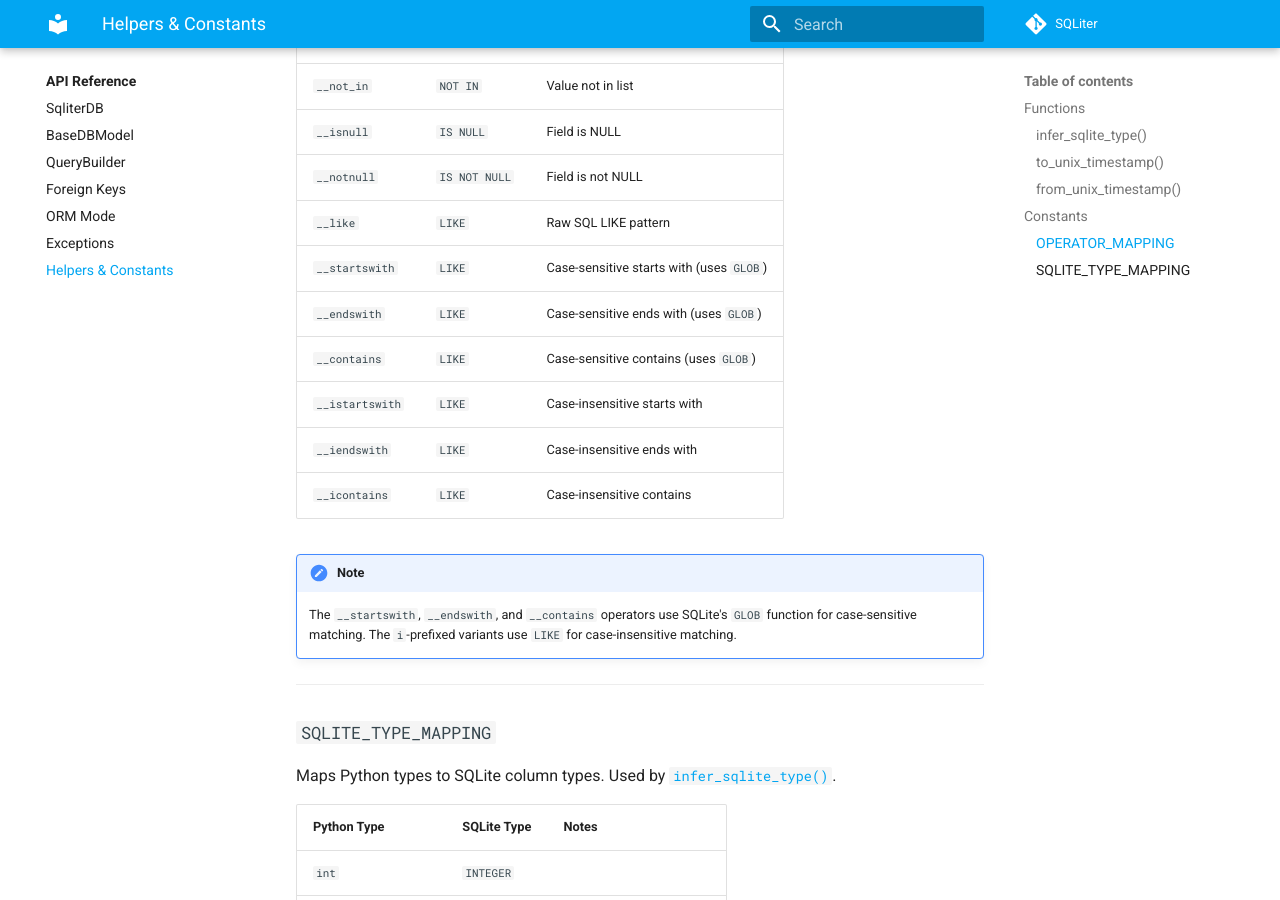
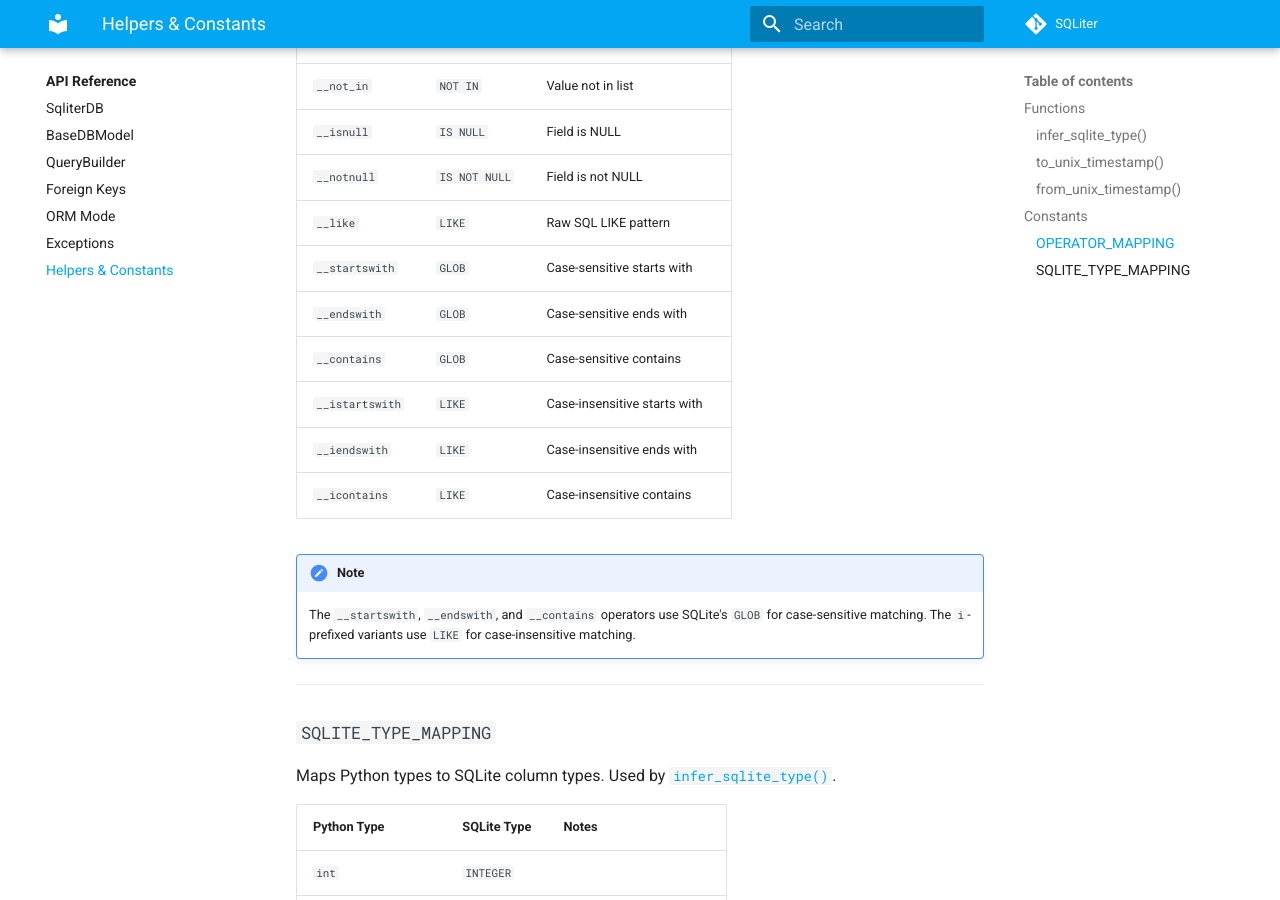
Before and after one commit to seapagan/sqliter-py, an MkDocs documentation site: the page built from docs/api-reference/helpers.md, in a window 1280 px wide and 900 px high, scrolled down 3232 px. Built offline with MkDocs 1.6.1 and Material for MkDocs 9.7.7, drawn with Linux system fonts in a browser that asks for light colours; plug-ins that fetch from the network failed and are left out; comment, search, counter and statistics services are not loaded.

Commit message:
Clarify GLOB operators in helpers docs

```diff
--- a/docs/api-reference/helpers.md
+++ b/docs/api-reference/helpers.md
@@ -132,30 +132,30 @@ d = from_unix_timestamp(1705320000, datetime.date)
 Maps SQLiter filter operator suffixes to their SQL equivalents. Used by
 [`QueryBuilder.filter()`](query-builder.md#filter).
 
-| Operator        | SQL           | Description                              |
-| --------------- | ------------- | ---------------------------------------- |
-| `__lt`          | `<`           | Less than                                |
-| `__lte`         | `<=`          | Less than or equal                       |
-| `__gt`          | `>`           | Greater than                             |
-| `__gte`         | `>=`          | Greater than or equal                    |
-| `__eq`          | `=`           | Equal (default when no suffix)           |
-| `__ne`          | `!=`          | Not equal                                |
-| `__in`          | `IN`          | Value in list                            |
-| `__not_in`      | `NOT IN`      | Value not in list                        |
-| `__isnull`      | `IS NULL`     | Field is NULL                            |
-| `__notnull`     | `IS NOT NULL` | Field is not NULL                        |
-| `__like`        | `LIKE`        | Raw SQL LIKE pattern                     |
-| `__startswith`  | `LIKE`        | Case-sensitive starts with (uses `GLOB`) |
-| `__endswith`    | `LIKE`        | Case-sensitive ends with (uses `GLOB`)   |
-| `__contains`    | `LIKE`        | Case-sensitive contains (uses `GLOB`)    |
-| `__istartswith` | `LIKE`        | Case-insensitive starts with             |
-| `__iendswith`   | `LIKE`        | Case-insensitive ends with               |
-| `__icontains`   | `LIKE`        | Case-insensitive contains                |
+| Operator        | SQL           | Description                    |
+| --------------- | ------------- | ------------------------------ |
+| `__lt`          | `<`           | Less than                      |
+| `__lte`         | `<=`          | Less than or equal             |
+| `__gt`          | `>`           | Greater than                   |
+| `__gte`         | `>=`          | Greater than or equal          |
+| `__eq`          | `=`           | Equal (default when no suffix) |
+| `__ne`          | `!=`          | Not equal                      |
+| `__in`          | `IN`          | Value in list                  |
+| `__not_in`      | `NOT IN`      | Value not in list              |
+| `__isnull`      | `IS NULL`     | Field is NULL                  |
+| `__notnull`     | `IS NOT NULL` | Field is not NULL              |
+| `__like`        | `LIKE`        | Raw SQL LIKE pattern           |
+| `__startswith`  | `GLOB`        | Case-sensitive starts with     |
+| `__endswith`    | `GLOB`        | Case-sensitive ends with       |
+| `__contains`    | `GLOB`        | Case-sensitive contains        |
+| `__istartswith` | `LIKE`        | Case-insensitive starts with   |
+| `__iendswith`   | `LIKE`        | Case-insensitive ends with     |
+| `__icontains`   | `LIKE`        | Case-insensitive contains      |
 
 > [!NOTE]
-> The `__startswith`, `__endswith`, and `__contains` operators use
-> SQLite's `GLOB` function for case-sensitive matching. The `i`-prefixed
-> variants use `LIKE` for case-insensitive matching.
+> The `__startswith`, `__endswith`, and `__contains` operators use SQLite's
+> `GLOB` for case-sensitive matching. The `i`-prefixed variants use `LIKE`
+> for case-insensitive matching.
 
 ---
 
```
